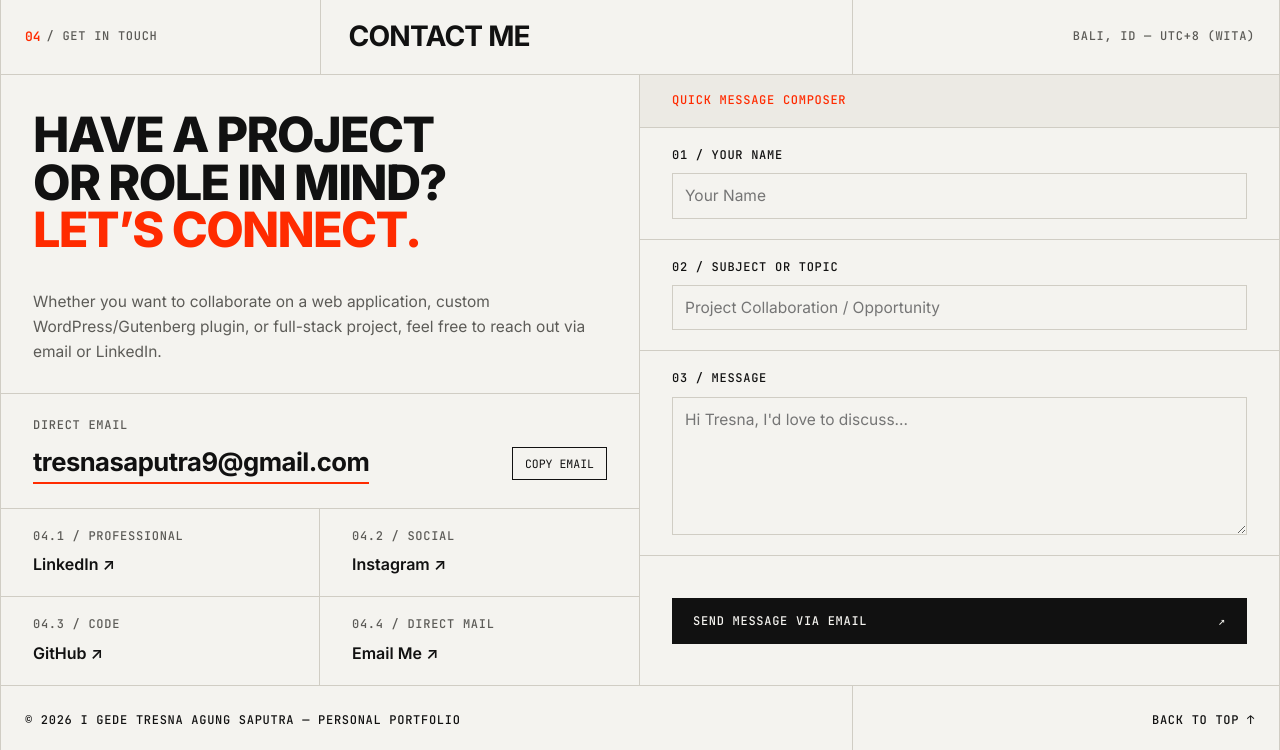
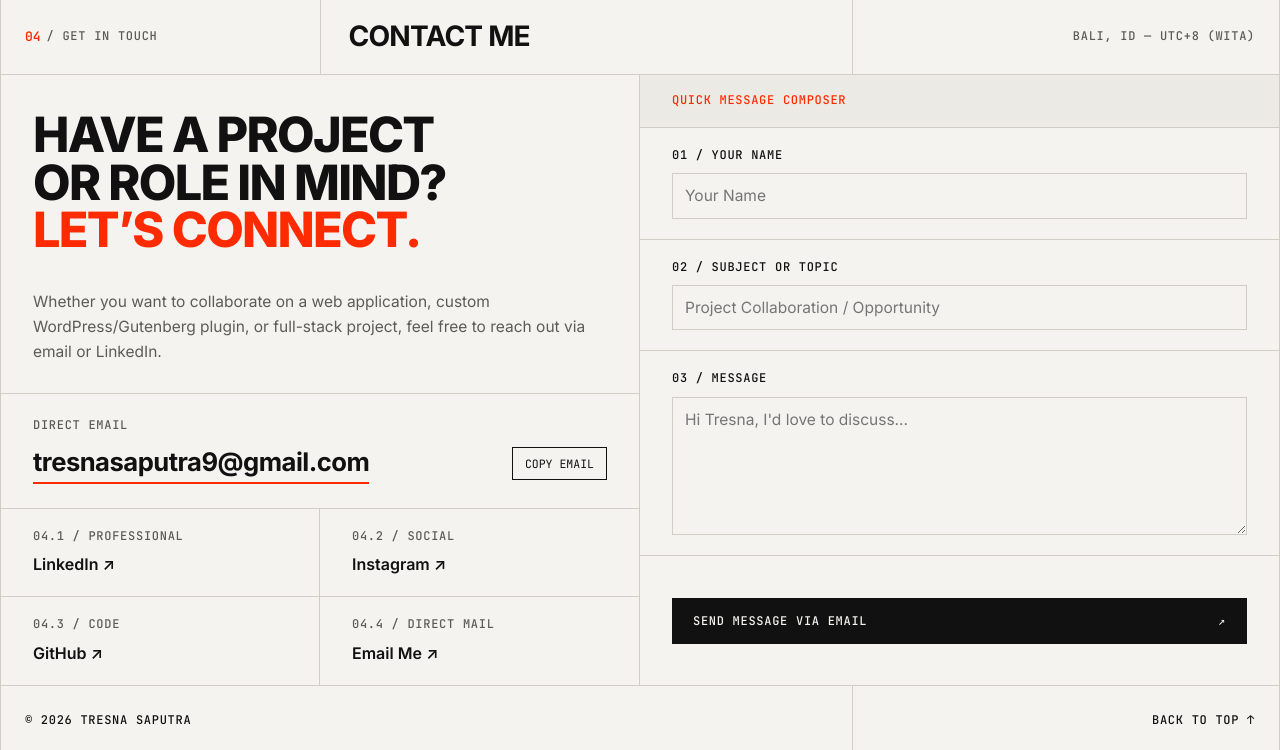
Before and after one commit to salamanderman234/salamanderman234.github.io, a plain HTML site: page index.html in a window 1280 px wide. Shown: the part 3084-3834 px from the top of the page. Drawn offline with Linux system fonts and the light colour scheme.

Commit message:
chore: update footer copyright to TRESNA SAPUTRA

```diff
--- a/index.html
+++ b/index.html
@@ -262,7 +262,7 @@
   <footer class="footer">
     <div class="swiss-grid footer__grid">
       <div class="footer__cell footer__cell--left">
-        <span class="mono-label" id="footerCopy">© 2026 I GEDE TRESNA AGUNG SAPUTRA — PERSONAL PORTFOLIO</span>
+        <span class="mono-label" id="footerCopy">© 2026 TRESNA SAPUTRA</span>
       </div>
       <div class="footer__cell footer__cell--right">
         <a href="#" class="mono-label back-to-top">BACK TO TOP ↑</a>
--- a/script.js
+++ b/script.js
@@ -349,7 +349,7 @@ function renderPersonalIdentity() {
   const greetingEl = document.getElementById("heroGreeting");
   if (greetingEl) greetingEl.innerHTML = profile.greetingHtml;
   setText("heroSummary", profile.summary);
-  setText("footerCopy", `© ${new Date().getFullYear()} ${profile.name.toUpperCase()} — PERSONAL PORTFOLIO`);
+  setText("footerCopy", `© ${new Date().getFullYear()} ${(profile.shortName || profile.name).toUpperCase()}`);
 
   const headlineEl = document.getElementById("heroHeadline");
   if (headlineEl) headlineEl.innerHTML = profile.headlineHtml;
```
